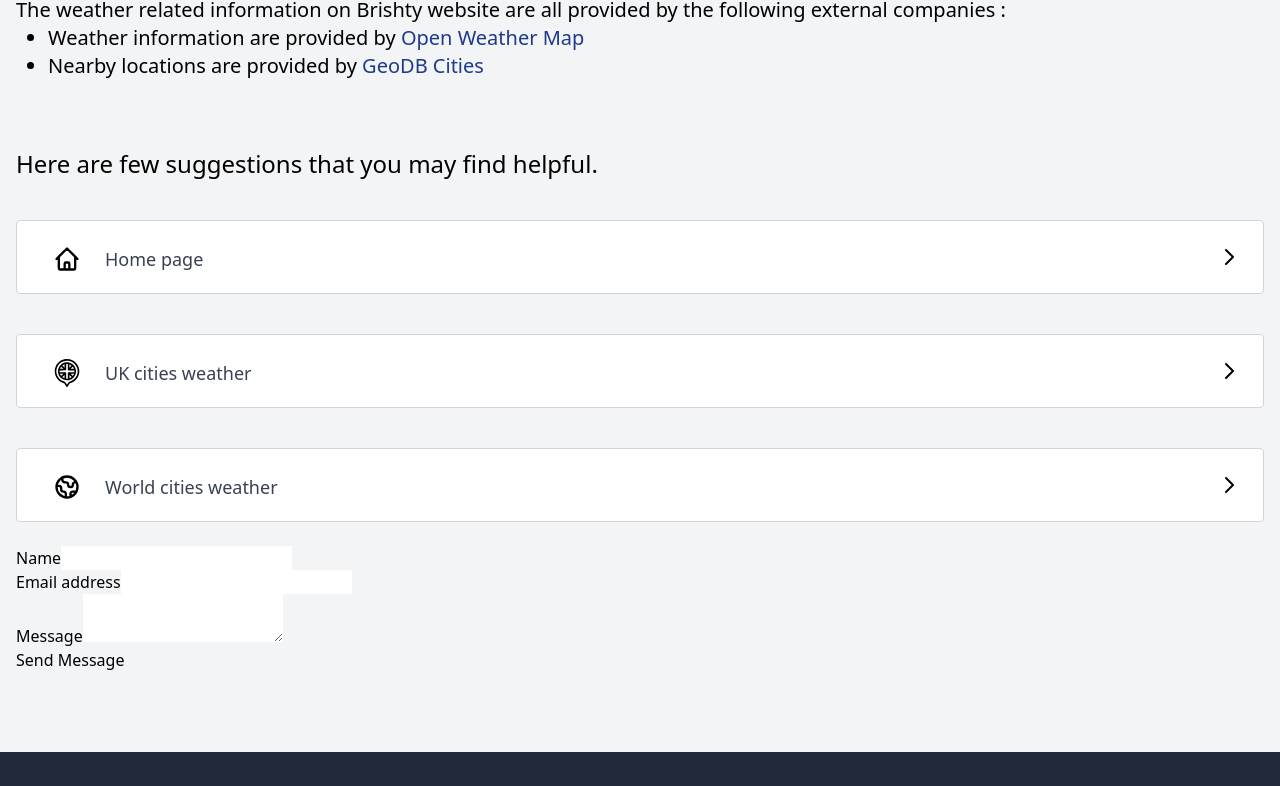
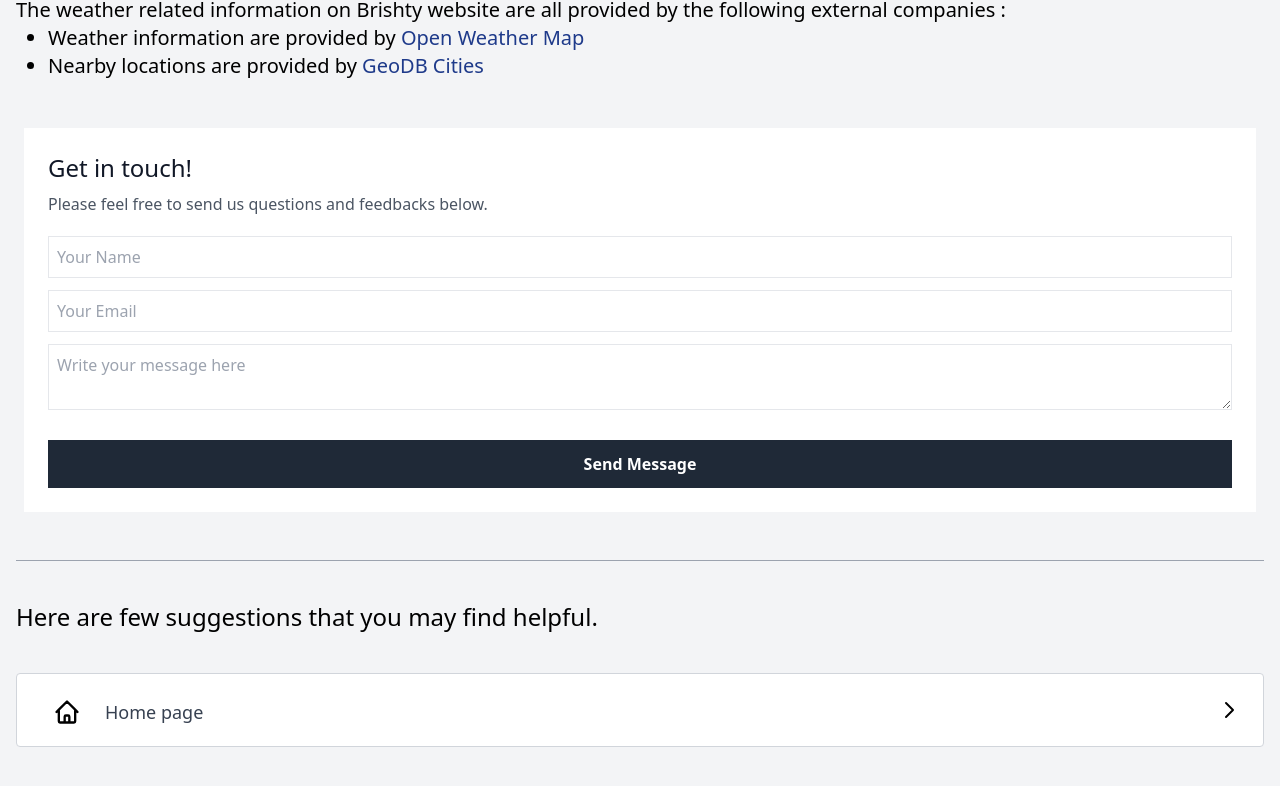
Before and after one commit to 92AM/brishty, a Next.js app: page /about in a window 1280 px wide. Shown: the part 392-1178 px from the top of the page. Built offline with nearby package versions, Linux system fonts and the light colour scheme.

Commit message:
Adding style to contact form and refactoring, still testing

```diff
--- a/package.json
+++ b/package.json
@@ -4,7 +4,7 @@
   "author": "Arka Mitra",
   "scripts": {
     "dev": "next",
-    "build": "next build",
+    "build": "next build && next export",
     "start": "next start",
     "type-check": "tsc"
   },
--- a/pages/about.tsx
+++ b/pages/about.tsx
@@ -19,7 +19,7 @@ const onClickTopWorldWeathers = () => {
 export default function About() {
     return (
         <Layout title="Brishty - search for weather">
-            <PageContentWrapper classNameCustomAttributes={"px-4 pt-20 pb-20 min-h-screen"}>
+            <PageContentWrapper classNameCustomAttributes={"px-4 pt-20 pb-5 min-h-screen"}>
                 <div className="grid grid-cols-1 gap-4 container mx-auto">
                     <span className="pt-12 text-4xl">
                         About us
@@ -28,7 +28,7 @@ export default function About() {
                         An overview of the Brishty website, including who we are and where we're based, the services we provide.
                     </span>
 
-                    <div className="py-3 pb-10 text-xl">
+                    <div className="py-3 text-xl">
                         <p className="py-3">
                             All across the world people make important decisions based on the weather. Brishty provides
                             weather
@@ -53,7 +53,53 @@ export default function About() {
                         </p>
                     </div>
 
-                    <span className="pb-6 text-2xl">Here are few suggestions that you may find helpful.</span>
+
+                    <form name="brishtyContactForm" method="POST" action="/thanks" data-netlify="true" id="brishty-contact-form" className="form bg-white p-6 mt-2 mr-2 ml-2 mb-8">
+                        <h3 className="text-2xl text-gray-900">Get in touch!</h3>
+                        <p className="pt-2 pb-2 text-gray-600"> Please feel free to send us questions and feedbacks below.</p>
+                        <input type="hidden" name="form-name" value="brishtyContactForm" />
+                        <input type="text" name="name" id="contact-form-nam" placeholder="Your Name" className="border p-2  w-full mt-3"/>
+
+                        <input type="email" name="email" id="contact-form-email" placeholder="Your Email" className="border p-2 w-full mt-3"/>
+                        <textarea name="message" id="contact-form-message" placeholder="Write your message here"
+                                  className="border p-2 mt-3 w-full form-textarea"/>
+
+                        {/*<p className="form-row">*/}
+                        {/*    /!*<label id="contact-form-name-label" htmlFor="contact-form-name"*!/*/}
+                        {/*    /!*       className="form-label">Name</label>*!/*/}
+                        {/*    /!*<input type="text" name="name" id="contact-form-name" aria-labelledby="contact-form-name-label"*!/*/}
+                        {/*    /!*       className="form-input"/>*!/*/}
+                        {/*    <input type="text" name="" id="contact-form-nam" placeholder="Your Name" className="border p-2  w-1/2"/>*/}
+                        {/*</p>*/}
+                        {/*<p className="form-row">*/}
+                        {/*    <label id="contact-form-email-label" htmlFor="contact-form-email" className="form-label">Email*/}
+                        {/*        address</label>*/}
+                        {/*    <input type="email" name="email" id="contact-form-email"*/}
+                        {/*           aria-labelledby="contact-form-email-label" className="form-input"/>*/}
+                        {/*</p>*/}
+                        {/*<p className="form-row">*/}
+                        {/*    <label id="contact-form-message-label" htmlFor="contact-form-message"*/}
+                        {/*           className="form-label">Message</label>*/}
+                        {/*    <textarea*/}
+                        {/*        name="message"*/}
+                        {/*        id="contact-form-message"*/}
+                        {/*        aria-labelledby="contact-form-message-label"*/}
+                        {/*        className="form-textarea"*/}
+                        {/*    />*/}
+                        {/*</p>*/}
+                        <button type="submit" value="Submit"
+                                className="w-full mt-6 bg-gray-800 hover:bg-gray-600 text-white font-semibold p-3">Send Message</button>
+
+                        {/*<p className="form-row form-submit">*/}
+                        {/*    <button type="submit" className="button">Send Message</button>*/}
+                        {/*</p>*/}
+                    </form>
+
+
+                    <hr className="border-solid border-1 border-gray-400"/>
+
+
+                    <span className="pt-6 pb-6 text-2xl">Here are few suggestions that you may find helpful.</span>
 
                     <div
                         className="container mx-auto rounded-t border-r border-b border-l border-t border-gray-300 bg-white rounded-b
@@ -139,36 +185,10 @@ export default function About() {
                             </div>
                         </div>
                     </div>
+
+
+
                 </div>
-
-                <form name="simpleContactForm" method="POST" action="/thanks" data-netlify="true" id="simple-contact-form" className="contact-form">
-                    <input type="hidden" name="form-name" value="simpleContactForm" />
-                    <p className="form-row">
-                        <label id="contact-form-name-label" htmlFor="contact-form-name"
-                               className="form-label">Name</label>
-                        <input type="text" name="name" id="contact-form-name" aria-labelledby="contact-form-name-label"
-                               className="form-input"/>
-                    </p>
-                    <p className="form-row">
-                        <label id="contact-form-email-label" htmlFor="contact-form-email" className="form-label">Email
-                            address</label>
-                        <input type="email" name="email" id="contact-form-email"
-                               aria-labelledby="contact-form-email-label" className="form-input"/>
-                    </p>
-                    <p className="form-row">
-                        <label id="contact-form-message-label" htmlFor="contact-form-message"
-                               className="form-label">Message</label>
-                        <textarea
-                            name="message"
-                            id="contact-form-message"
-                            aria-labelledby="contact-form-message-label"
-                            className="form-textarea"
-                        />
-                    </p>
-                    <p className="form-row form-submit">
-                        <button type="submit" className="button">Send Message</button>
-                    </p>
-                </form>
 
             </PageContentWrapper>
         </Layout>
```
